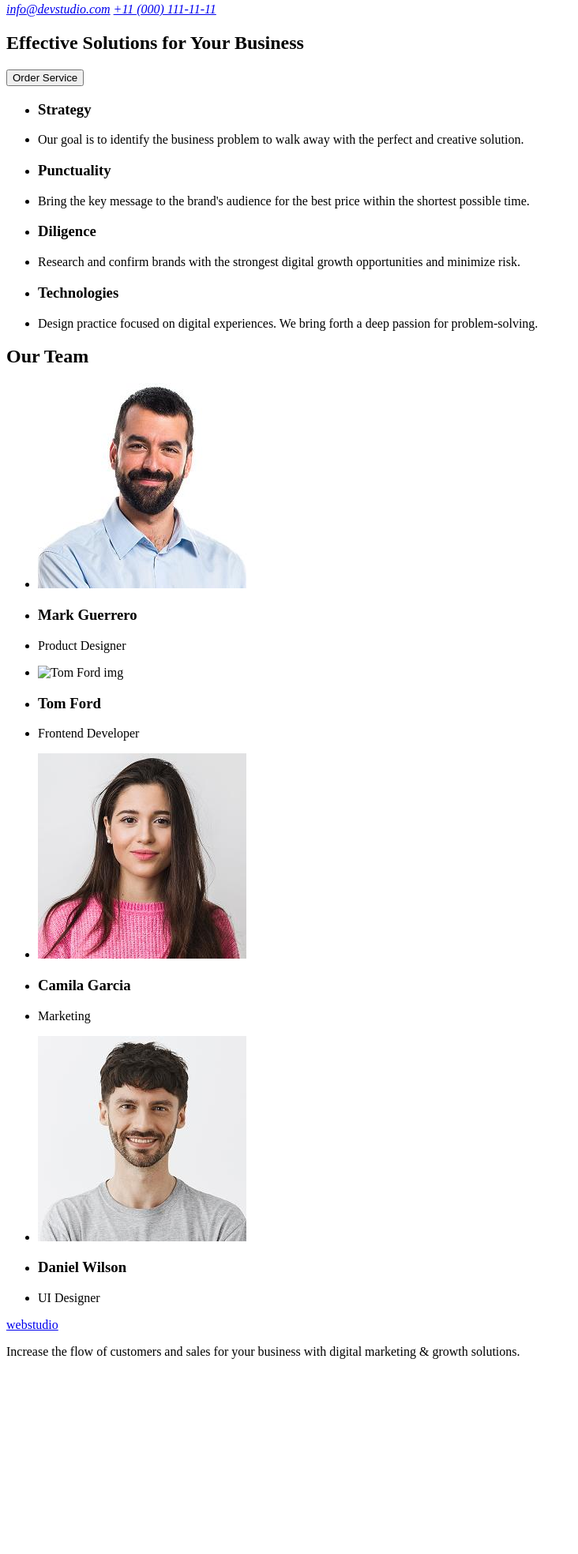
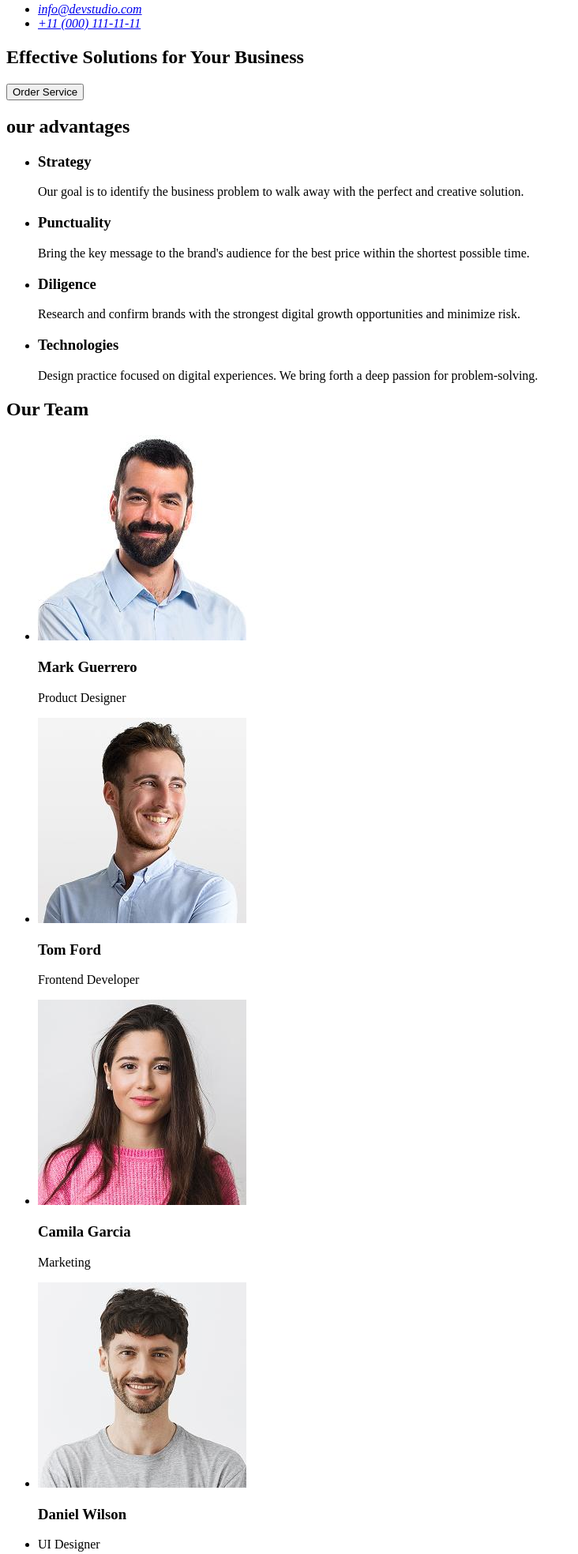
Before and after one commit to Vitalii-Khrabchuk/goit-markup-hw-01, a plain HTML site: page index.html in a window 1280 px wide. Shown: the part 109-2077 px from the top of the page at 79% size, without its empty margins (0-732 px from the left). Before the commit the page ends 1846 px from the top, so only its background shows below. Drawn offline with Linux system fonts and the light colour scheme.

Commit message:
add files html

```diff
--- a/index.html
+++ b/index.html
@@ -7,9 +7,9 @@
 </head>
 <body>
     <header>
-        <a href="./images/Logo.jpg">webstudio</a>
 
     <nav>
+        <a href="./index.html">webstudio</a>
         <ul>
           <li><a href="Studio">Studio</a></li>
           <li><a href="Portfolio">Portfolio</a></li>
@@ -17,8 +17,10 @@
         </ul>
      </nav>
             <address>
-                <a href="mailto:info@devstudio.com">info@devstudio.com</a>
-                <a href="tel:+11(000)111-11-11">+11 (000) 111-11-11</a>
+                <ul>
+                  <li><a href="mailto:info@devstudio.com">info@devstudio.com</a></li>
+                  <li><a href="tel:+110001111111">+11 (000) 111-11-11</a></li>
+                </ul>
             </address>
     </header>
 
@@ -29,85 +31,82 @@
         </section>
 
         <section>
+          <h2>our advantages</h2>
             <ul>
-                 <li><h3>Strategy</h3></li>
-                 <li>
+
+                <li>
+                    <h3>Strategy</h3>
                     <p>
                       Our goal is to identify the business
                       problem to walk away with the perfect
                       and creative solution.
                     </p>
-                 </li>
-            </ul>
+                </li>
 
-            <ul>
-                <li><h3>Punctuality</h3></li>
                 <li>
+                    <h3>Punctuality</h3>
                     <p>
                       Bring the key message to the brand's
                       audience for the best price within the
                       shortest possible time.
                     </p>
                 </li>
-           </ul>
 
-           <ul>
-                <li><h3>Diligence</h3></li>
                 <li>
+                    <h3>Diligence</h3>
                     <p>
                       Research and confirm brands with the
                       strongest digital growth opportunities
                       and minimize risk.
                     </p>
                 </li>
-           </ul>
 
-            <ul>
-                <li><h3>Technologies</h3></li>
                 <li>
+                    <h3>Technologies</h3>
                     <p>
                       Design practice focused on digital
                       experiences. We bring forth a deep
                       passion for problem-solving.
                     </p>
                 </li>
-             </ul>
+            </ul>
         </section>
 
         <section>
             <h2>Our Team</h2>
+            <ul>
+                <li>
+                     <img src="./images/Mark_Guerrero_img.jpg" alt="Mark Guerrero img" width="264" height="260">
+                     <h3>Mark Guerrero</h3>
+                     <p>Product Designer</p>
+                </li>
 
-                <ul>
-                    <li> <img src="./images/Mark_Guerrero_img.jpg" alt="Mark Guerrero img" width="264" height="260"> </li>
-                    <li><h3>Mark Guerrero</h3></li>
-                    <li><p>Product Designer</p></li>
-                </ul>
+                <li>
+                     <img src="./images/Tom_Ford_img.jpg" alt="Tom Ford img" width="264" height="260">
+                     <h3>Tom Ford</h3>
+                     <p>Frontend Developer</p>
+                </li>
 
-                <ul>
-                    <li><img src="./images/Tom_Ford_img.jpg" alt="Tom Ford img" width="264" height="260"></li>
-                    <li><h3>Tom Ford</h3></li>
-                    <li><p>Frontend Developer</p></li>
-                </ul>
 
-                <ul>
-                    <li><img src="./images/Camila_Garcia_img.jpg" alt="Camila Garcia img" width="264" height="260"></li>
-                    <li><h3>Camila Garcia</h3></li>
-                    <li><p>Marketing</p></li>
-                </ul>
 
-                <ul>
-                    <li><img src="./images/Daniel_Wilson_img.jpg" alt="Daniel Wilson img" width="264" height="260"></li>
-                    <li><h3>Daniel Wilson</h3></li>
-                    <li><p>UI Designer</p></li>
-                </ul>
+                <li>
+                     <img src="./images/Camila_Garcia_img.jpg" alt="Camila Garcia img" width="264" height="260">
+                     <h3>Camila Garcia</h3>
+                     <p>Marketing</p>
+                </li>
+
+                <li>
+                     <img src="./images/Daniel_Wilson_img.jpg" alt="Daniel Wilson img" width="264" height="260">
+                     <h3>Daniel Wilson</h3>
+                     <li><p>UI Designer</p>
+                </li>
+            </ul>
         </section>
     </main>
 
     <footer>
-      <div>
-        <a href="./images/Logo.jpg">webstudio</a>
-        <p>Increase the flow of customers and sales for your business with digital marketing & growth solutions.</p>
-      </div>
+         <a href="./index.html">webstudio</a>
+         <p>Increase the flow of customers and sales for your business with digital marketing & growth solutions.</p>
     </footer>
 </body>
 
```
Also changed, not shown: images/Tom_Ford_img.jpg (added), images/Tom_Ford_img.png (deleted).
